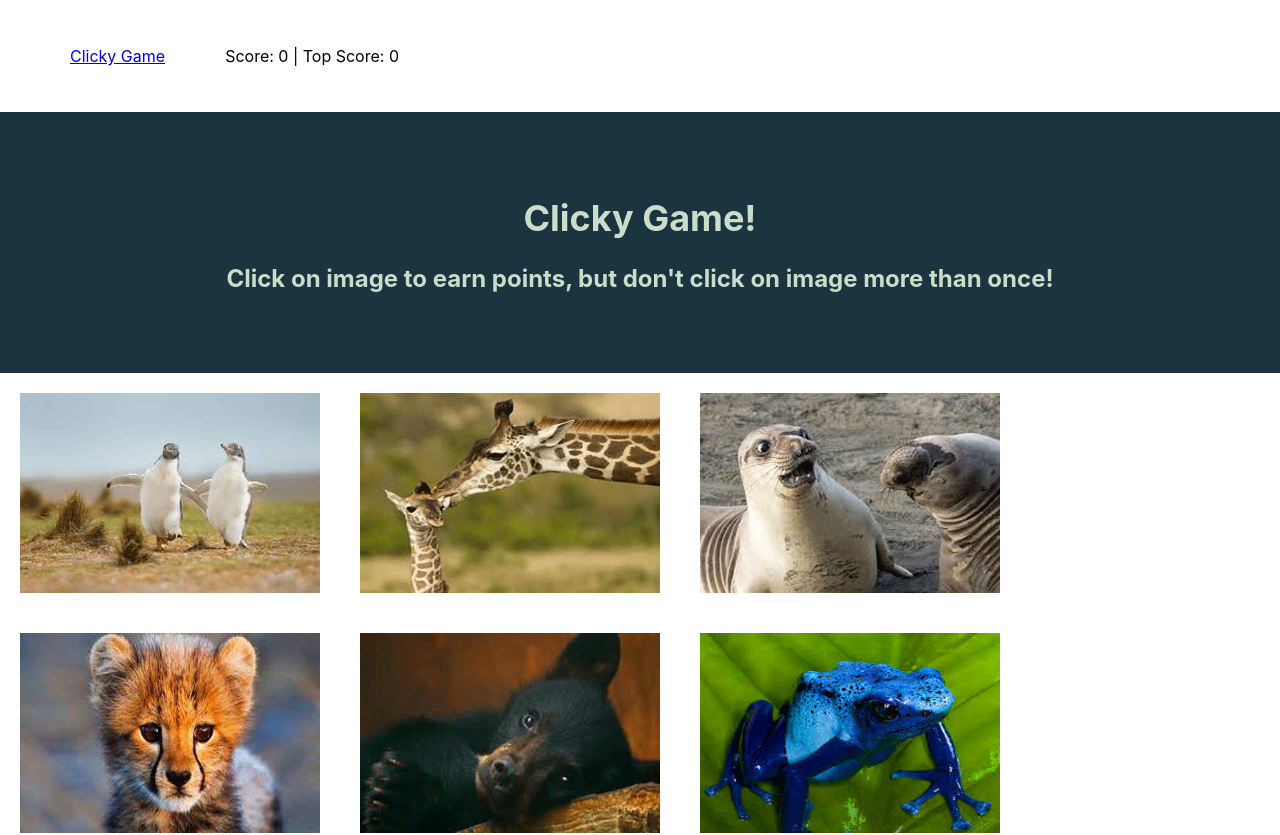
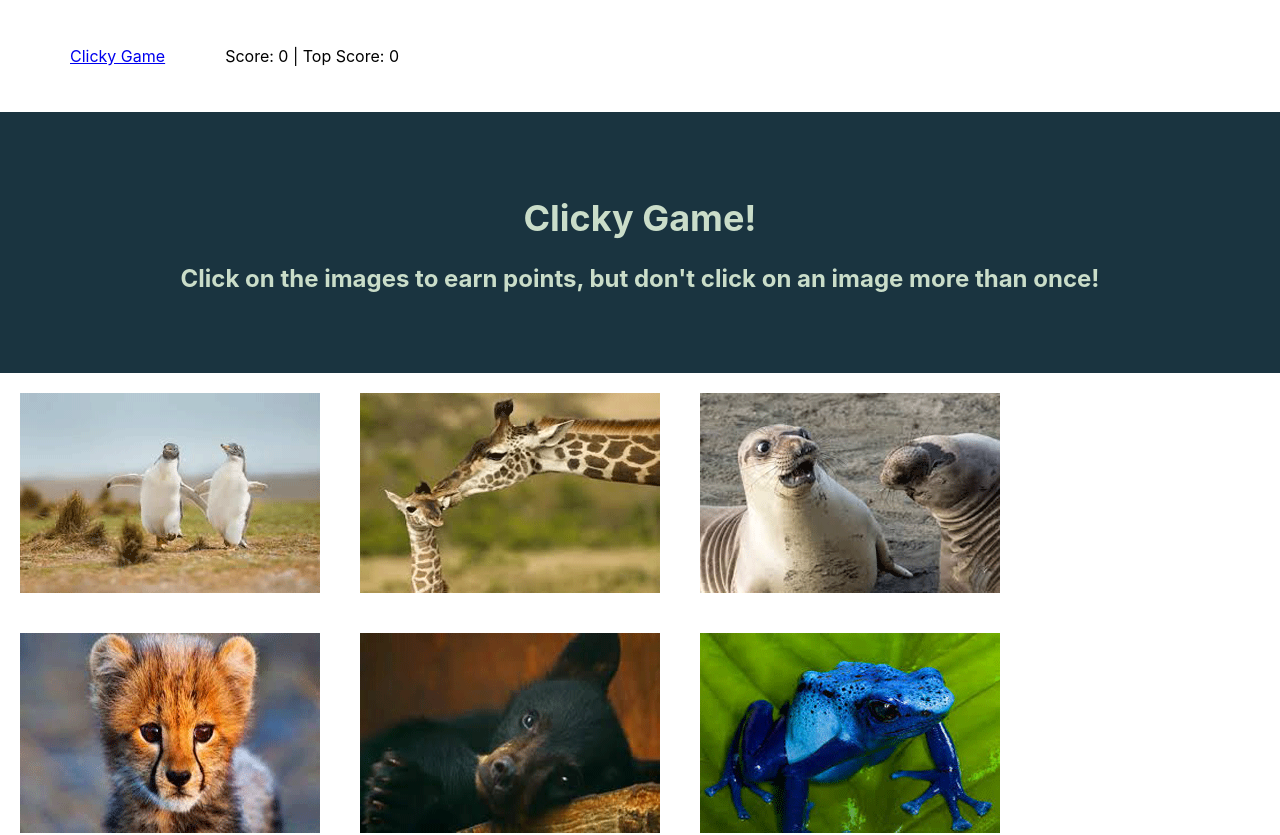
Before and after one commit to wynnc/clickyGame, a React (Create React App) app: page / in a window 1280 px wide. Shown: the top 835 px of the page. Built offline with nearby package versions, Linux system fonts and the light colour scheme.

Commit message:
Updated header message

```diff
--- a/src/components/Header/index.js
+++ b/src/components/Header/index.js
@@ -5,7 +5,7 @@ function Header() {
     return(
         <header className="header">
             <h1>Clicky Game!</h1>
-            <h2>Click on image to earn points, but don't click on image more than once!</h2>
+            <h2>Click on the images to earn points, but don't click on an image more than once!</h2>
         </header>
     )
 }
```
